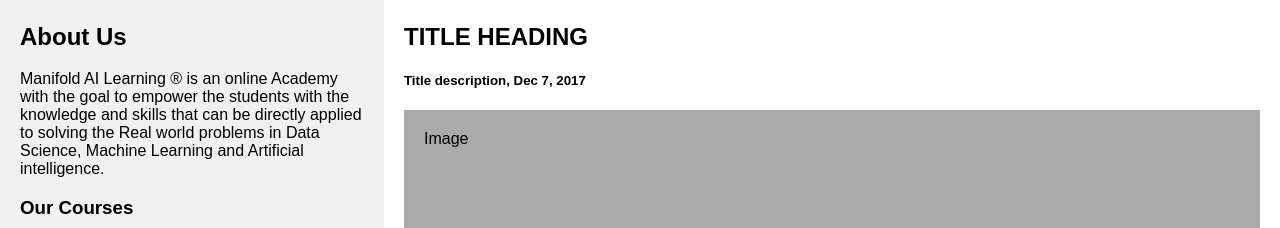
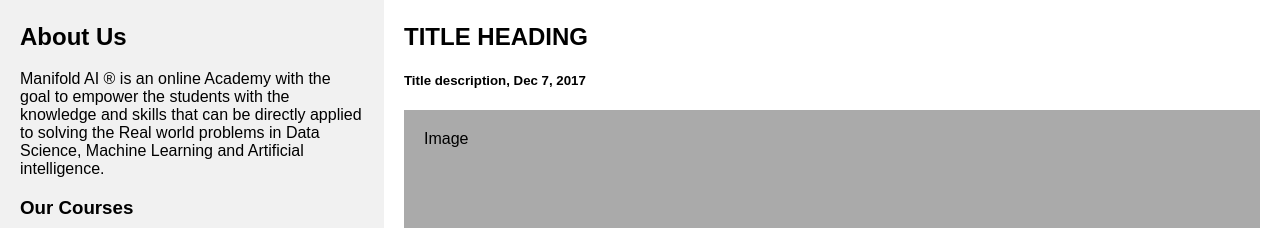
Before and after one commit to karankajrolkar/mllops_learning, a plain HTML site: page index.html in a window 1280 px wide. Shown: the part 390-618 px from the top of the page. Drawn offline with Linux system fonts and the light colour scheme.

Commit message:
updated code

```diff
--- a/index.html
+++ b/index.html
@@ -128,7 +128,7 @@ body {
 <div class="row">
   <div class="side">
     <h2>About Us</h2>
-    <p>Manifold AI Learning ® is an online Academy with the goal to empower the students with the knowledge and skills that can be directly applied to solving the Real world problems in Data Science, Machine Learning and Artificial intelligence.</p>
+    <p>Manifold AI ® is an online Academy with the goal to empower the students with the knowledge and skills that can be directly applied to solving the Real world problems in Data Science, Machine Learning and Artificial intelligence.</p>
     <h3>Our Courses</h3>
     <p>Join us on Youtube and start learning for free</p>
     <div class="fakeimg" style="height:60px;"> <a href="https://www.youtube.com/manifoldailearning" class="right">Youtube Hands-On ML Series </a> </div><br>
```
